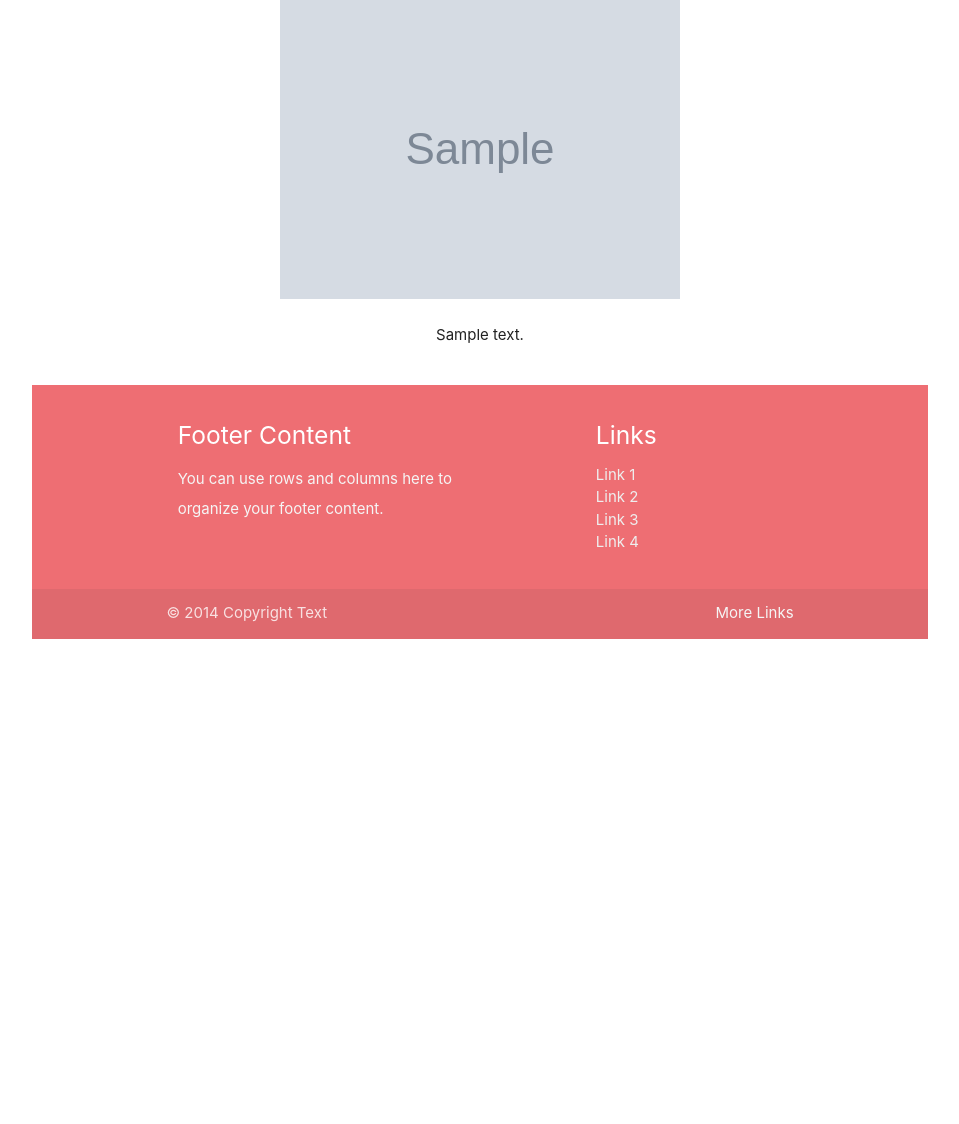
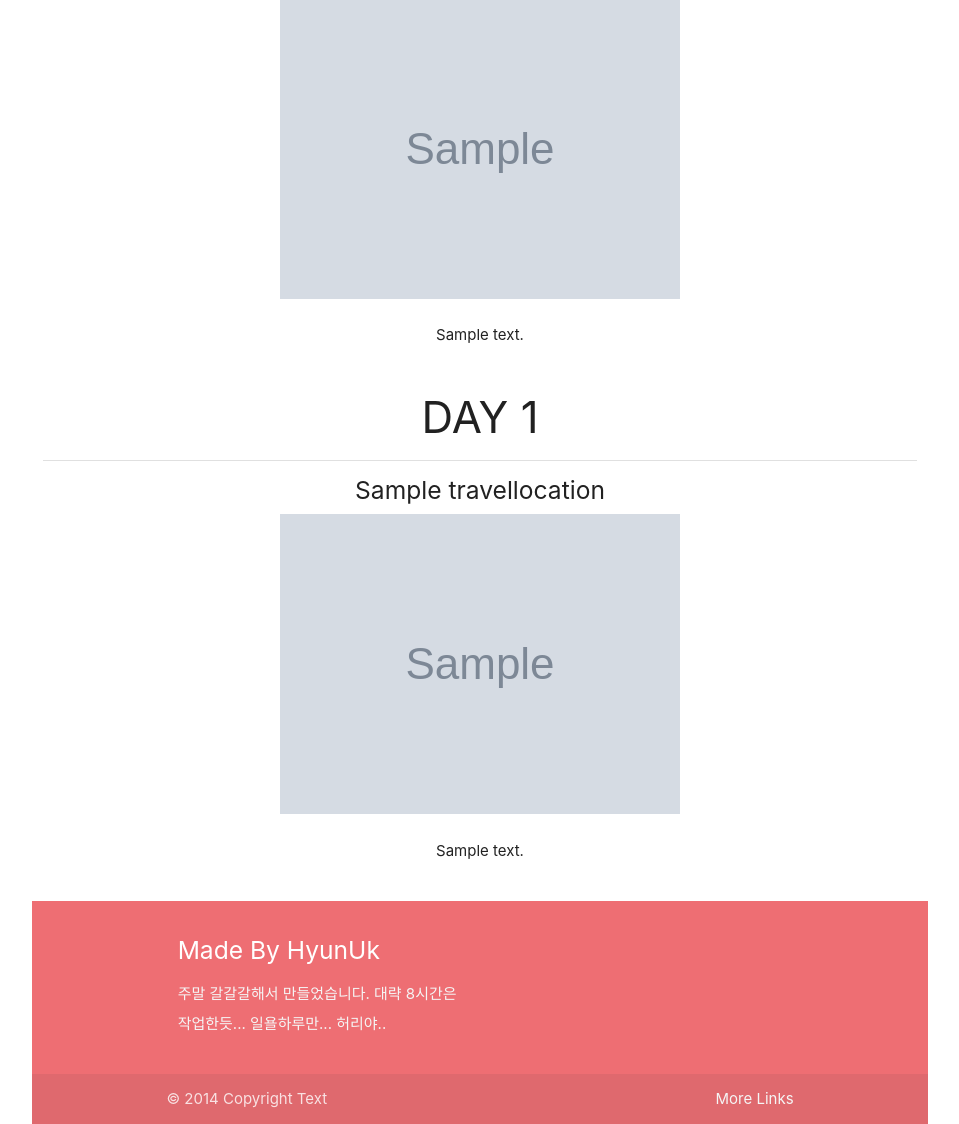
Before and after one commit to rohsik2/travel-recoder, a Django app: page /1/ in a window 1280 px wide. Shown: the part 266-1390 px from the top of the page, without its empty margins (160-1119 px from the left). Before the commit the page ends 905 px from the top, so only its background shows below. Run offline with Django 3.2, Linux system fonts and the light colour scheme; tables that the repository leaves empty hold one stand-in row (values such as "Sample post"); grey boxes marked "Sample" are stand-in pictures.

Commit message:
materialize 수정 및 그냥 한 화면에 모두 출력되도록 만듦

```diff
--- a/posts/templates/travels/base.html
+++ b/posts/templates/travels/base.html
@@ -36,18 +36,10 @@
           <div class="container">
             <div class="row">
               <div class="col l6 s12">
-                <h5 class="white-text">Footer Content</h5>
-                <p class="grey-text text-lighten-4">You can use rows and columns here to organize your footer content.</p>
+                <h5 class="white-text">Made By HyunUk</h5>
+                <p class="grey-text text-lighten-4">주말 갈갈갈해서 만들었습니다. 대략 8시간은 작업한듯... 일욜하루만... 허리야..</p>
               </div>
-              <div class="col l4 offset-l2 s12">
-                <h5 class="white-text">Links</h5>
-                <ul>
-                  <li><a class="grey-text text-lighten-3" href="#!">Link 1</a></li>
-                  <li><a class="grey-text text-lighten-3" href="#!">Link 2</a></li>
-                  <li><a class="grey-text text-lighten-3" href="#!">Link 3</a></li>
-                  <li><a class="grey-text text-lighten-3" href="#!">Link 4</a></li>
-                </ul>
-              </div>
+
             </div>
           </div>
           <div class="footer-copyright">
--- a/posts/templates/travels/detail.html
+++ b/posts/templates/travels/detail.html
@@ -22,16 +22,42 @@
             {{travel.title}}
         </h2>
     </div>
+
+
     <div class = "col s12 center">
-    <img src="{{travel.image.url}}">
+        <img src="{{travel.image.url}}">
+    </div>
 
-    </div>
+
     <div class = "col s12 center">
         <p>
             {{travel.description}}
-
         </p>
     </div>
+
+
+    <div class = "col s12 center">
+        {% for day in locations %}
+            <h3>
+                DAY {{ forloop.counter }}
+            </h3>
+            <div class="divider"></div>
+            {% for location in day %}
+            <h5>
+                {{location.title}}
+            </h5>
+                {% for imag in images %}
+                    {% for image in imag %}
+                    <img src="{{image.images.url}}">
+                    {% endfor %}
+                {% endfor %}
+            <p>
+                {{location.description}}
+            </p>
+            {% endfor %}
+        {% endfor %}
+    </div>
+
 </div>
 
 
--- /dev/null
+++ b/posts/templates/travels/new_travel.html
@@ -0,0 +1,5 @@
+{% extends 'travels/base.html' %}
+{% load staticfiles %}
+{% block content %}
+
+{% endblock %}
--- a/posts/templates/travels/travels.html
+++ b/posts/templates/travels/travels.html
@@ -9,7 +9,7 @@
     {% for travel in travels %}
     <div class="col s6 m4 l3">
         <a href="{% url 'detail' travel.id %}">
-        <div class="card hoverable">
+        <div class="card hoverable small">
         <div class="card-image">
           <img src="{{travel.image.url}}">
           <span class="card-title">{{travel.title}}</span>
--- a/posts/views.py
+++ b/posts/views.py
@@ -10,12 +10,17 @@ def detail_view(request, id):
     travel = get_object_or_404(Travel, id=id)
     days = Day.objects.filter(travel=travel).order_by('-day')
     Locations = []
+    images = []
     for day in days:
         Locations.append(TravelLocation.objects.filter(day=day))
+        for location in Locations[-1]:
+            images.append(TravelLocationImage.objects.filter(TravelLocation=location))
+    print(images)
     return render(request, 'travels/detail.html', {
         'travel':travel,
         'days' : days,
-        'locations':Locations
+        'locations':Locations,
+        'images':images
     })
 
 def detail_day_view(request, id, date):
```
